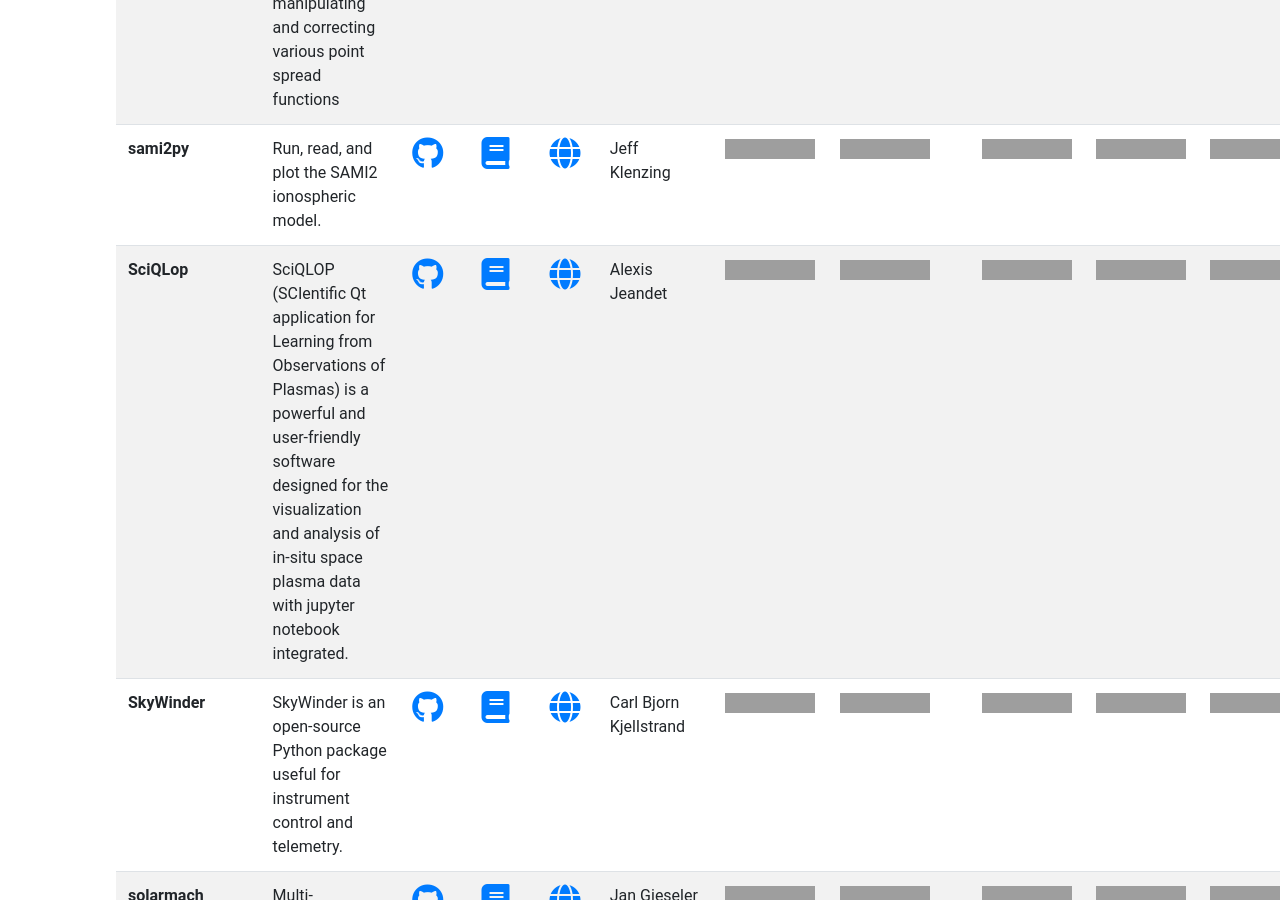
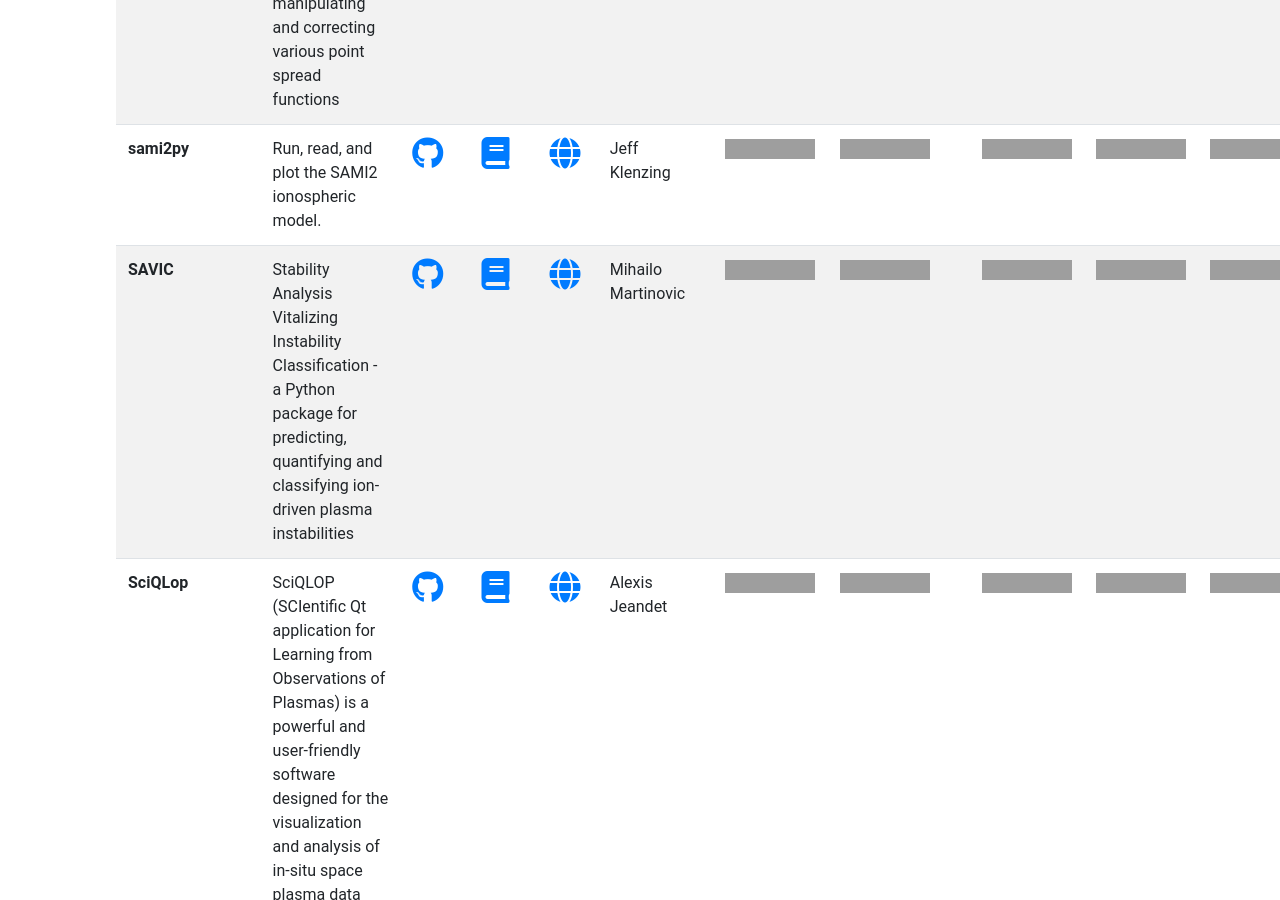
Before and after one commit to heliophysicsPy/heliophysicsPy.github.io, a Jekyll site: the page built from _pages/projects.html, in a window 1280 px wide and 900 px high, scrolled down 6939 px. Built offline with Jekyll 4.4.1, drawn with Linux system fonts in a browser that asks for light colours; nearby versions of some CDN libraries.

Commit message:
Update projects.yml

```diff
--- a/_data/projects.yml
+++ b/_data/projects.yml
@@ -101,6 +101,19 @@
   contact: Jeff Klenzing
   keywords: ["ionosphere_thermosphere_mesosphere","specific"]
   community: ["https://img.shields.io/badge/Good-brightgreen.svg", "Good"]
+  documentation: ["https://img.shields.io/badge/Good-brightgreen.svg", "Good"]
+  testing: ["https://img.shields.io/badge/Good-brightgreen.svg", "Good"]
+  software_maturity: ["https://img.shields.io/badge/Partially%20met-orange.svg", "Partially met"]
+  python3: ["https://img.shields.io/badge/Good-brightgreen.svg", "Good"]
+  license: ["https://img.shields.io/badge/Good-brightgreen.svg", "Good"]
+
+- name: "SAVIC"
+  description: "Stability Analysis Vitalizing Instability Classification - a Python package for predicting, quantifying and classifying ion-driven plasma instabilities"
+  docs: "https://savic.readthedocs.io/en/latest/index.html"
+  code: "https://github.com/MihailoMartinovic/SAVIC"
+  contact: "Mihailo Martinovic"
+  keywords: ["heliosphere","plasma_physics","multidimensional","hdf5"]
+  community: ["https://img.shields.io/badge/Partially%20met-orange.svg", "Partially met"]
   documentation: ["https://img.shields.io/badge/Good-brightgreen.svg", "Good"]
   testing: ["https://img.shields.io/badge/Good-brightgreen.svg", "Good"]
   software_maturity: ["https://img.shields.io/badge/Partially%20met-orange.svg", "Partially met"]
```
